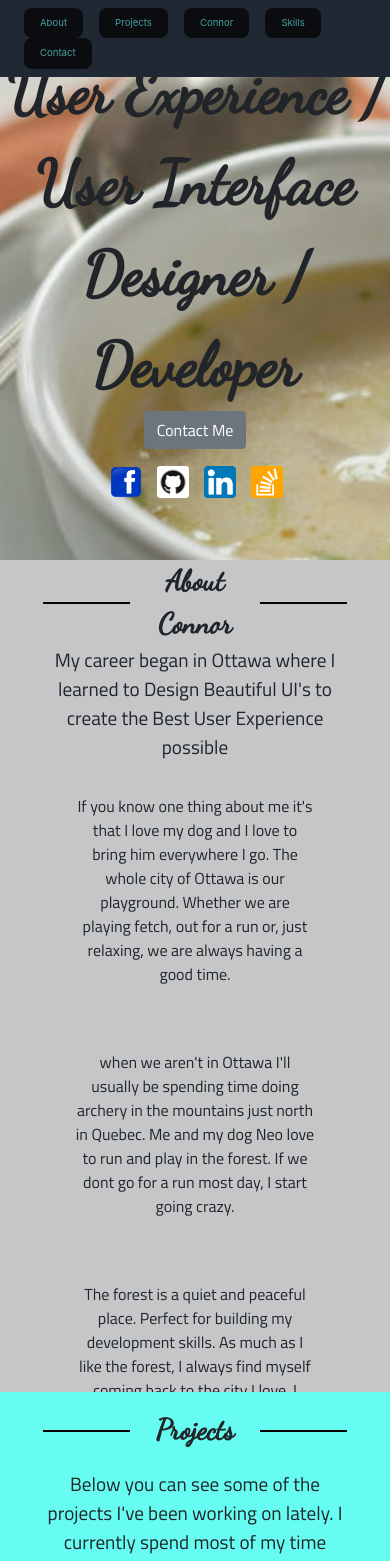
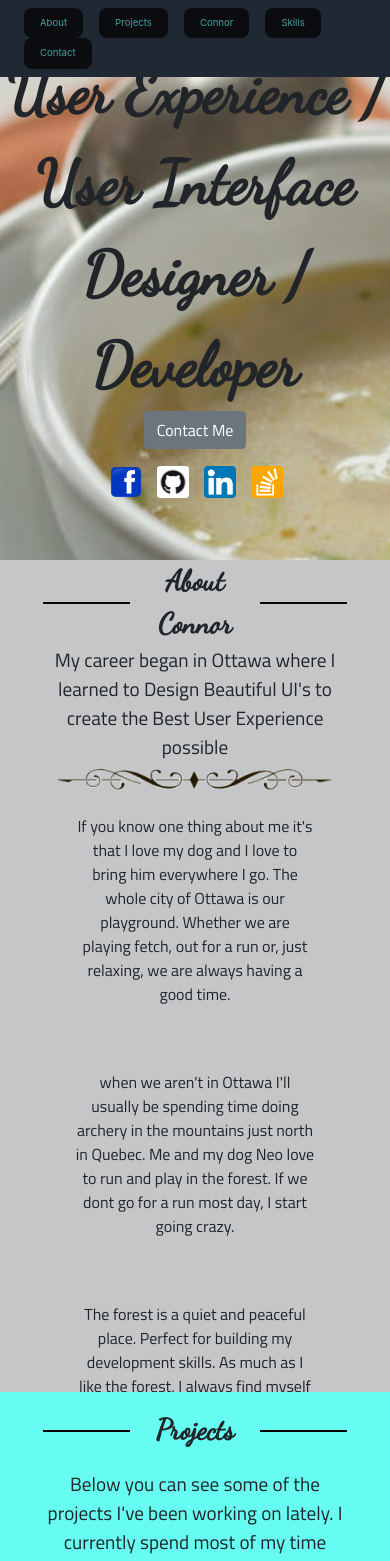
Before and after one commit to Racksoup/Developer_Profile, a React (Create React App) app: page / in a window 390 px wide. Shown: the top 1561 px of the page. Built offline with nearby package versions, Linux system fonts and the light colour scheme.

Commit message:
Version 0.0.8

```diff
--- a/src/componentcss/about.css
+++ b/src/componentcss/about.css
@@ -6,7 +6,7 @@
 	background: #c5c6c7;
 	display: grid;
 	grid-template-columns: 1fr 2fr 3fr 2fr 1fr;
-	grid-template-rows: 2fr 2fr 12fr 2fr;
+	grid-template-rows: 2fr 2fr 20px 12fr 2fr;
 	place-items: center;
 }
 
@@ -51,11 +51,22 @@
 	align-self: start;
 }
 
+.underline {
+	grid-column-start: 2;
+	grid-column-end: 5;
+	grid-row-start: 3;
+	grid-row-end: 4;
+}
+
+.underlineImg {
+	width: 100%;
+}
+
 .infoText1 {
 	grid-column-start: 1;
 	grid-column-end: 3;
-	grid-row-start: 3;
-	grid-row-end: 4;
+	grid-row-start: 4;
+	grid-row-end: 5;
 	font-size: 1.4rem;
 	margin: 4rem;
 }
@@ -63,8 +74,8 @@
 .infoText2 {
 	grid-column-start: 3;
 	grid-column-end: 4;
-	grid-row-start: 3;
-	grid-row-end: 4;
+	grid-row-start: 4;
+	grid-row-end: 5;
 	font-size: 1.4rem;
 	margin: 4rem;
 }
@@ -72,8 +83,8 @@
 .infoText3 {
 	grid-column-start: 4;
 	grid-column-end: 6;
-	grid-row-start: 3;
-	grid-row-end: 4;
+	grid-row-start: 4;
+	grid-row-end: 5;
 	font-size: 1.4rem;
 	margin: 4rem;
 }
@@ -81,14 +92,14 @@
 .projectsButton {
 	grid-column-start: 3;
 	grid-column-end: 4;
-	grid-row-start: 4;
-	grid-row-end: 5;
+	grid-row-start: 5;
+	grid-row-end: 6;
 }
 
 @media only screen and (max-width: 800px) {
 	.about {
 		grid-template-columns: 1fr 2fr 3fr 2fr 1fr;
-		grid-template-rows: 1fr 1.6fr 3fr 3fr 3fr 1fr;
+		grid-template-rows: 1fr 1.6fr 20px 3fr 3fr 3fr 1fr;
 	}
 
 	.aboutTitle {
@@ -102,22 +113,13 @@
 	.infoText1 {
 		grid-column-start: 2;
 		grid-column-end: 5;
-		grid-row-start: 3;
-		grid-row-end: 4;
-		font-size: 1rem;
-		margin: 2rem;
-	}
-
-	.infoText2 {
-		grid-column-start: 2;
-		grid-column-end: 5;
 		grid-row-start: 4;
 		grid-row-end: 5;
 		font-size: 1rem;
 		margin: 2rem;
 	}
 
-	.infoText3 {
+	.infoText2 {
 		grid-column-start: 2;
 		grid-column-end: 5;
 		grid-row-start: 5;
@@ -126,10 +128,19 @@
 		margin: 2rem;
 	}
 
+	.infoText3 {
+		grid-column-start: 2;
+		grid-column-end: 5;
+		grid-row-start: 6;
+		grid-row-end: 7;
+		font-size: 1rem;
+		margin: 2rem;
+	}
+
 	.projectsButton {
 		grid-column-start: 3;
 		grid-column-end: 4;
-		grid-row-start: 6;
-		grid-row-end: 7;
+		grid-row-start: 7;
+		grid-row-end: 8;
 	}
 }
--- a/src/components/about.js
+++ b/src/components/about.js
@@ -1,6 +1,7 @@
 import React from "react";
 import "../componentcss/about.css";
 import { Button } from "reactstrap";
+import Underline from "../images/underline.png";
 
 function About() {
 	return (
@@ -11,6 +12,9 @@ function About() {
 			<div className="aboutText">
 				My career began in Ottawa where I learned to Design Beautiful UI's to
 				create the Best User Experience possible
+			</div>
+			<div className="underline">
+				<img src={Underline} className="underlineImg" />
 			</div>
 			<div className="infoText1">
 				If you know one thing about me it's that I love my dog and I love to
```
Also changed, not shown: src/images/underline.png (added).
